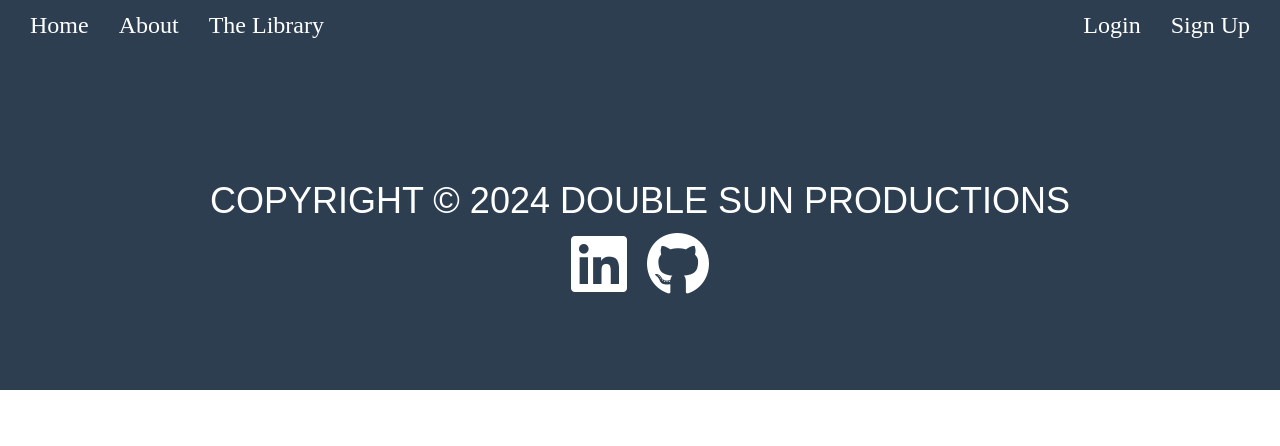
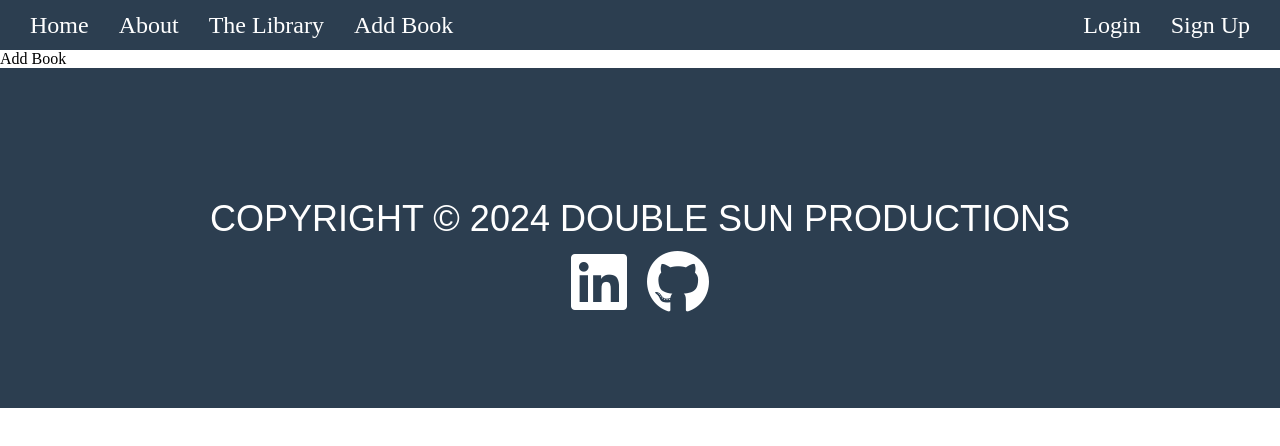
Before and after one commit to ravenusmc/personal_library_project, a Vue app in the folder client/: page /addbook in a window 1280 px wide. Shown: the top 446 px of the page. Built offline with nearby package versions, Linux system fonts and the light colour scheme.

Commit message:
started work on adding a book page

```diff
--- a/client/src/components/common/Navbar.vue
+++ b/client/src/components/common/Navbar.vue
@@ -5,6 +5,7 @@
           <a class="navlink"><router-link class="link-style" to="/">Home</router-link></a>
           <a class="navlink"><router-link class="link-style" to="/about">About</router-link></a>
           <a class="navlink"><router-link class="link-style" to="/library">The Library</router-link></a>
+          <a class="navlink"><router-link class="link-style" to="/addbook">Add Book</router-link></a>
         </div>
         <div class="navlinks-right">
           <a v-if="!loginFlag" class="navlink"><router-link class="link-style" to="/login">Login</router-link></a>
--- a/client/src/router/index.js
+++ b/client/src/router/index.js
@@ -25,6 +25,11 @@ const routes = [
     component: () => import('../views/Library.vue')
   },
   {
+    path: '/addbook',
+    name: 'AddBook',
+    component: () => import('../views/AddBook.vue')
+  },
+  {
     path: "/book/:id",
     name: "BookDetails",
     component: BookDetails,
--- a/client/src/store/modules/library.js
+++ b/client/src/store/modules/library.js
@@ -57,7 +57,7 @@ const actions = {
 const mutations = {
 
   setBooks(state, value) {
-    if (value.length === 11) {
+    if (value.length === 11 || value.length === 12) {
       // Handle case where a single book is returned
       state.books = [value];
     } else {
--- /dev/null
+++ b/client/src/views/AddBook.vue
@@ -0,0 +1,13 @@
+<template>
+    <div>
+        Add Book
+    </div>
+</template>
+
+<script>
+
+</script>
+
+<style scoped>
+
+</style>
```
